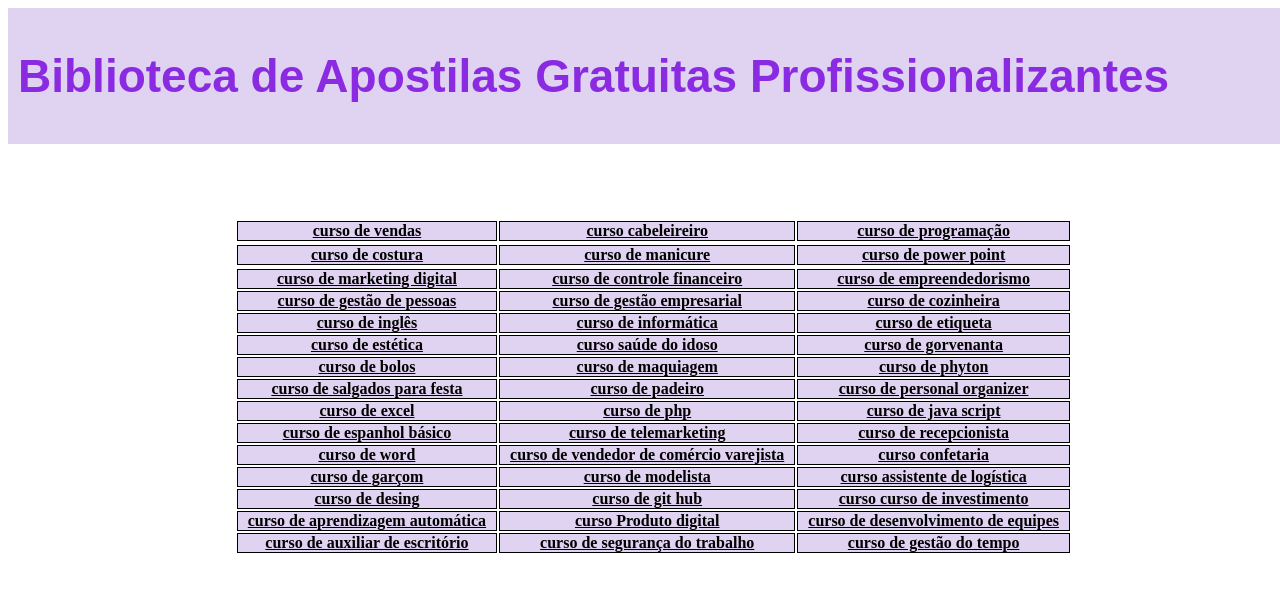
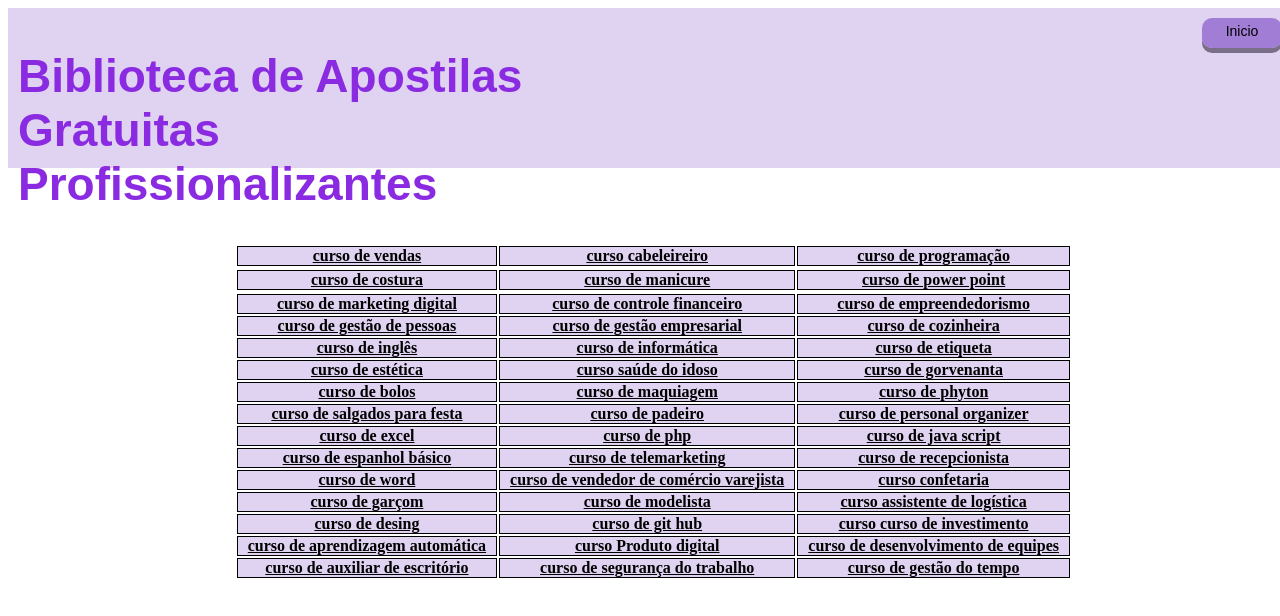
Before and after one commit to ICEI-PUC-Minas-PMV-ADS/pmv-ads-2022-1-e1-proj-web-t11-violenciamulhergrupo, a plain HTML site: page src/page/bibliotecamulher.html in a window 1280 px wide. Drawn offline with Linux system fonts and the light colour scheme.

Commit message:
Adicionado botão no bibliotec mulher

```diff
--- a/src/page/bibliotecamulher.html
+++ b/src/page/bibliotecamulher.html
@@ -13,6 +13,11 @@
 
     <div class="logo-texto">
         <h1>Biblioteca de Apostilas Gratuitas Profissionalizantes</h1>
+        <div class="link">
+            <a href="./index.html">Inicio</a>
+        </div>
+
+    </div>
 </header>
 <table>
        <tr>
--- a/src/styles/stylebiblioteca.css
+++ b/src/styles/stylebiblioteca.css
@@ -1,4 +1,35 @@
+.logo-texto{
+    display: flex;
+    height: 140px;
 
+}
+.link{
+    display: flex;
+    width: 100%;
+    right: 140px;
+    justify-content: right;
+}
+.link a{
+    background-color: rgba(151, 109, 208, 0.84);
+    border-radius: 10px;
+    font-family: Arial, Helvetica, sans-serif;
+    font-size: 14px;
+    width: 70px;
+    height: 20px;
+    text-align: center;
+    padding:5px 5px;
+/*    margin-top: 10px;*/
+    text-decoration: none;
+    box-shadow:0 5px 0 #675c75d6;
+    transition: .40s;
+
+}
+.link a:hover{
+    transition: .40s;
+    background-color: rgba(151, 109, 208,0.40);
+    color:#fff;
+    box-shadow:0 2px 0 #675c75d6;
+}
 
 
     header{ width: 100%;
```
Also changed, not shown: src/page/index.html (+1 -1 lines).
